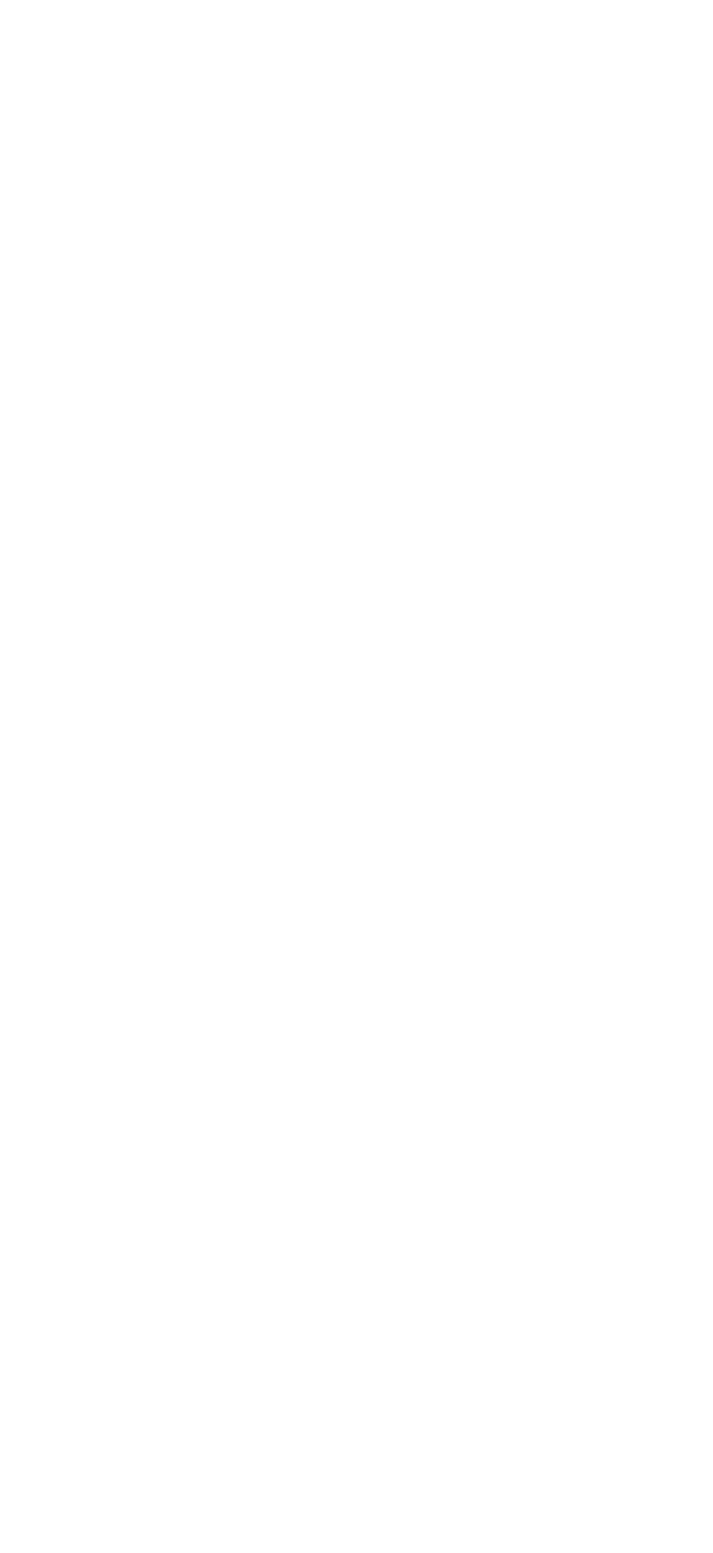
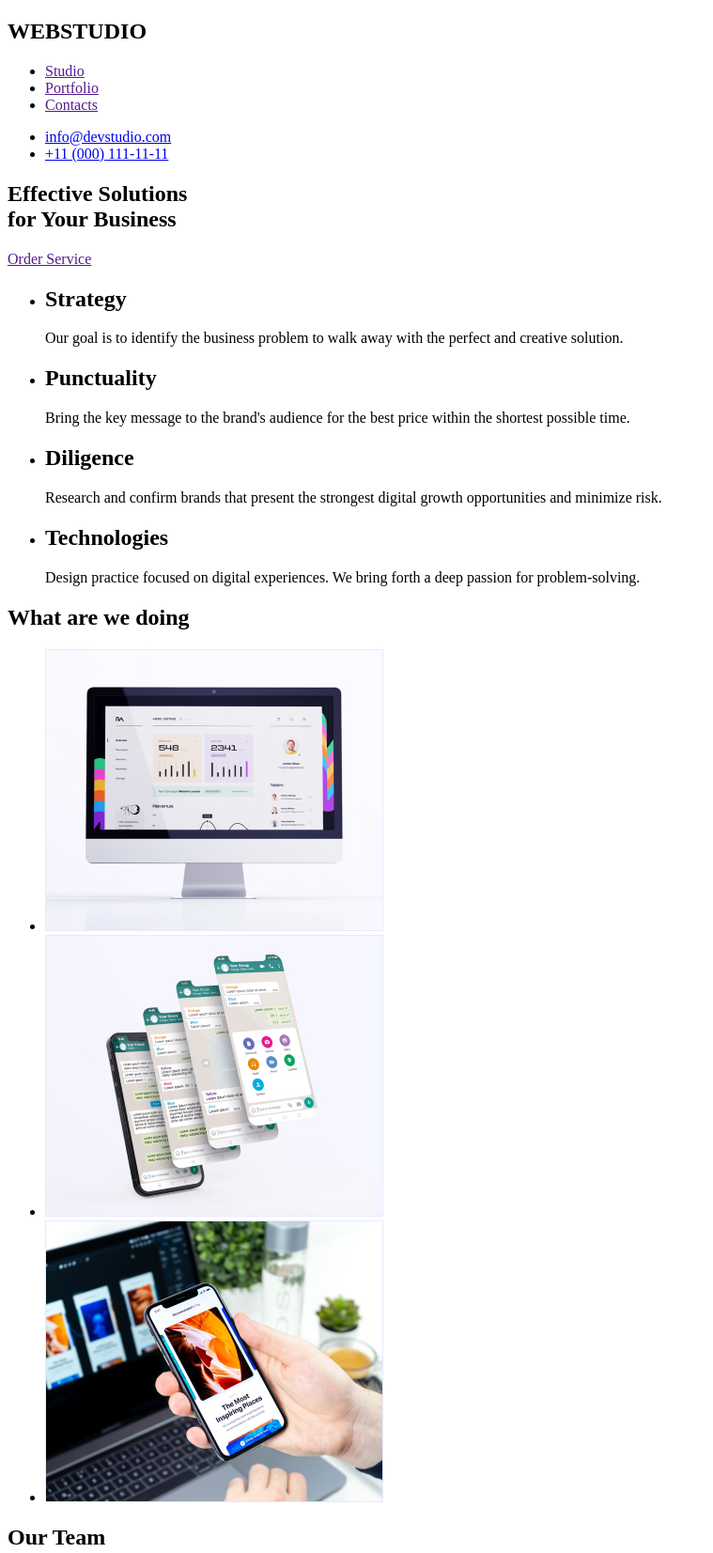
Before and after one commit to KostiZin/goit-markup-hw-01, a plain HTML site: page index.html in a window 1280 px wide. Shown: the top 1653 px of the page at 94% size, without its empty margins (0-759 px from the left). Before the commit the page ends 800 px from the top, so only its background shows below. Drawn offline with Linux system fonts and the light colour scheme.

Commit message:
Added mockup

```diff
--- a/index.html
+++ b/index.html
@@ -1,11 +1,137 @@
 <!DOCTYPE html>
 <html lang="en">
+
 <head>
     <meta charset="UTF-8">
     <meta http-equiv="X-UA-Compatible" content="IE=edge">
     <meta name="viewport" content="width=device-width, initial-scale=1.0">
     <title>Document</title>
 </head>
+
 <body>
+    <!-- Header -->
+    <header>
+        <h2>WEBSTUDIO</h2>
+        <nav>
+            <ul>
+                <li>
+                    <a href="">Studio</a>
+                </li>
+                <li>
+                    <a href="">Portfolio</a>
+                </li>
+                <li>
+                    <a href="">Contacts</a>
+                </li>
+            </ul>
+        </nav>
+
+        <!-- Contact -->
+        <ul>
+            <li>
+                <a href="mailto">info@devstudio.com</a>
+            </li>
+
+            <li>
+                <a href="tel:+110001111111">+11 (000) 111-11-11</a>
+            </li>
+        </ul>
+    </header>
+
+    <main>
+        <!-- 1st screen Hero -->
+        <section>
+            <h1>Effective Solutions <br>
+                for Your Business</h1>
+
+            <a href="">Order Service</a>
+        </section>
+
+        <!-- 2nd screen -->
+        <section>
+            <ul>
+                <li>
+                    <h2>Strategy</h2>
+                    <p>Our goal is to identify the business problem to walk away with the perfect and creative solution.
+                    </p>
+                </li>
+                <li>
+                    <h2>Punctuality</h2>
+                    <p>Bring the key message to the brand's audience for the best price within the shortest possible
+                        time.
+                    </p>
+                </li>
+                <li>
+                    <h2>Diligence</h2>
+                    <p>Research and confirm brands that present the strongest digital growth opportunities and minimize
+                        risk.
+                    </p>
+                </li>
+                <li>
+                    <h2>Technologies</h2>
+                    <p>Design practice focused on digital experiences. We bring forth a deep passion for
+                        problem-solving.
+                    </p>
+                </li>
+            </ul>
+
+        </section>
+        <!-- 3rd screen -->
+        <section>
+            <h2>What are we doing</h2>
+            <ul>
+                <li>
+                    <img src="/images/img1.jpg" alt="desktop" width="360">
+                </li>
+                <li>
+                    <img src="/images/img2.jpg" alt="phones" width="360">
+                </li>
+                <li>
+                    <img src="/images/img3.jpg" alt="hand-with-a-phone" width="360">
+                </li>
+            </ul>
+
+
+        </section>
+        <!-- 4th screen -->
+        <section>
+            <h2>Our Team</h2>
+            <ul>
+                <li>
+                    <img src="/images/MarkGuerrero.jpg" alt="Mark Guerrero" width="264">
+                    <h3>Mark Guerrero</h3>
+                    <p>Product Designer</p>
+                </li>
+            </ul>
+            <ul>
+                <li>
+                    <img src="/images/TomFord.jpg" alt="Mark Guerrero" width="264">
+                    <h3>Tom Ford</h3>
+                    <p>Frontend Developer</p>
+                </li>
+            </ul>
+            <ul>
+                <li>
+                    <img src="/images/CamilaGarcia.jpg" alt="Mark Guerrero" width="264">
+                    <h3>Camila Garcia</h3>
+                    <p>Marketing</p>
+                </li>
+            </ul>
+            <ul>
+                <li>
+                    <img src="/images/DanielWilson.jpg" alt="Mark Guerrero" width="264">
+                    <h3>Daniel Wilson</h3>
+                    <p>UI Designer</p>
+                </li>
+            </ul>
+
+        </section>
+    </main>
+
+    <footer>
+        <h2>WEBSTUDIO</h2>
+        <p>Increase the flow of customers and sales for your business with digital marketing & growth solutions.</p>
+    </footer>
 </body>
+
 </html>
```
